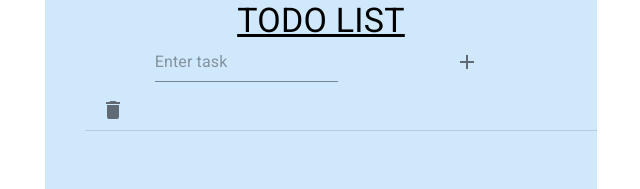
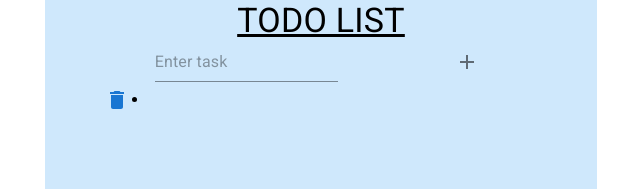
Before and after one commit to Haashir-Shakeel/todo-mui-react, a React (Create React App) app: page / in a window 1280 px wide. Both pictures are taken after a click on the button 786 px from the left and 61 px from the top of the page. Shown: the top 189 px of the page, without its empty margins (319-959 px from the left). Built offline with nearby package versions, Linux system fonts and the light colour scheme.

Commit message:
removed local state and applying central state approach for todoitem

```diff
--- a/src/components/ListComponent.jsx
+++ b/src/components/ListComponent.jsx
@@ -7,7 +7,10 @@ export const ListComponent = (props) =>{
 
     const deleteFromList = ()=>{
         console.log('delete from list working')
-        setLine(true)
+        setLine(prevValue=>{
+            console.log(prevValue)
+            return !prevValue
+        })
     }
     return (
         <Stack alignItems='center' justifyContent='flex-start' direction='row'>
--- /dev/null
+++ b/src/components/TodoItems.jsx
@@ -0,0 +1,14 @@
+import { Delete } from "@mui/icons-material"
+import { Button, Stack } from "@mui/material"
+
+export const TodoItem = (props) =>{
+
+    return (
+        <Stack alignItems='center' justifyContent='flex-start' direction='row'>
+            <Button onClick={props.onDeleteItemClick} sx={{marginLeft:0}}>
+                <Delete/>
+            </Button>
+            <li key={props.index}> {props.val}</li>
+        </Stack>
+        )
+}
--- a/src/components/TodoList.jsx
+++ b/src/components/TodoList.jsx
@@ -1,16 +1,13 @@
 import {Stack, Box, Container, Typography, Input, IconButton, Button} from '@mui/material'
-import {Add, Delete} from '@mui/icons-material'
+import {Add} from '@mui/icons-material'
 import { useState } from 'react'
 import { ListComponent } from './ListComponent'
 import { ListComList } from './ListComList'
+import { TodoItem } from './TodoItems'
 
 export const TodoList = () =>{
     const [task,setTask] = useState('')
     const [tasklist, setTasklist] = useState([])
-
-
-
-
 
     const AddItemToList = (event)=>{
         setTasklist((prevValue)=>{
@@ -18,15 +15,13 @@ export const TodoList = () =>{
         })
         console.log(tasklist)
         setTask('')
-
     }
 
-
-
-
+    const DeleteItem = () => {
+        console.log('inside Delete item')
+    }
 
     return(
-
       <Container maxWidth="sm">
         <Box sx={{ bgcolor: '#cfe8fc', height: '100vh' }}>
             <Typography sx={{textAlign: 'center', textDecoration:'underline'}} variant='h4' >TODO LIST</Typography>
@@ -40,9 +35,10 @@ export const TodoList = () =>{
                 {
                 tasklist.map((item,index)=>{
                     // return <ListComponent val={item} key={index}/>
-                    return <ListComList val={item} key={index}/>
-                                })
-            }
+                    // return <ListComList val={item} key={index}/>
+                    return <TodoItem val={item} key={index} onDeleteItemClick={DeleteItem}/>
+                    })
+                }
             </ul>
         </Box>
       </Container>
```
